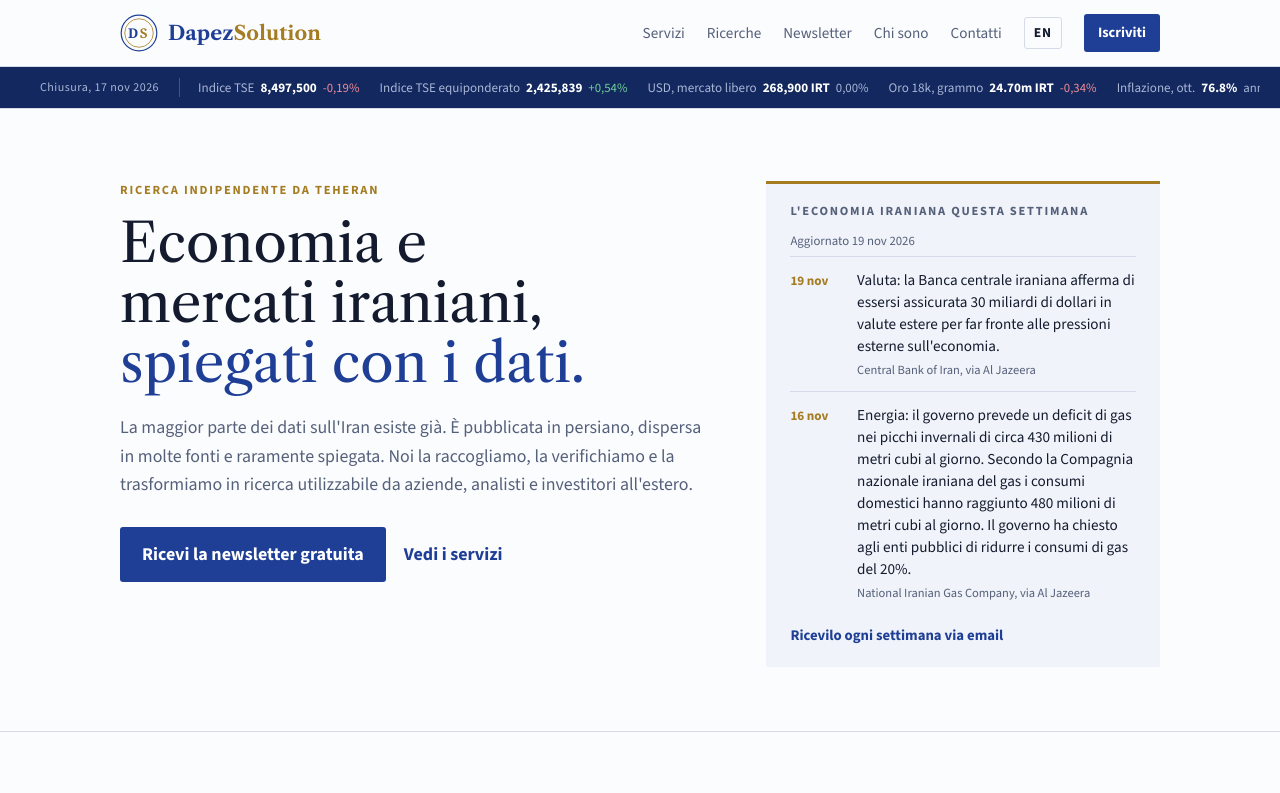
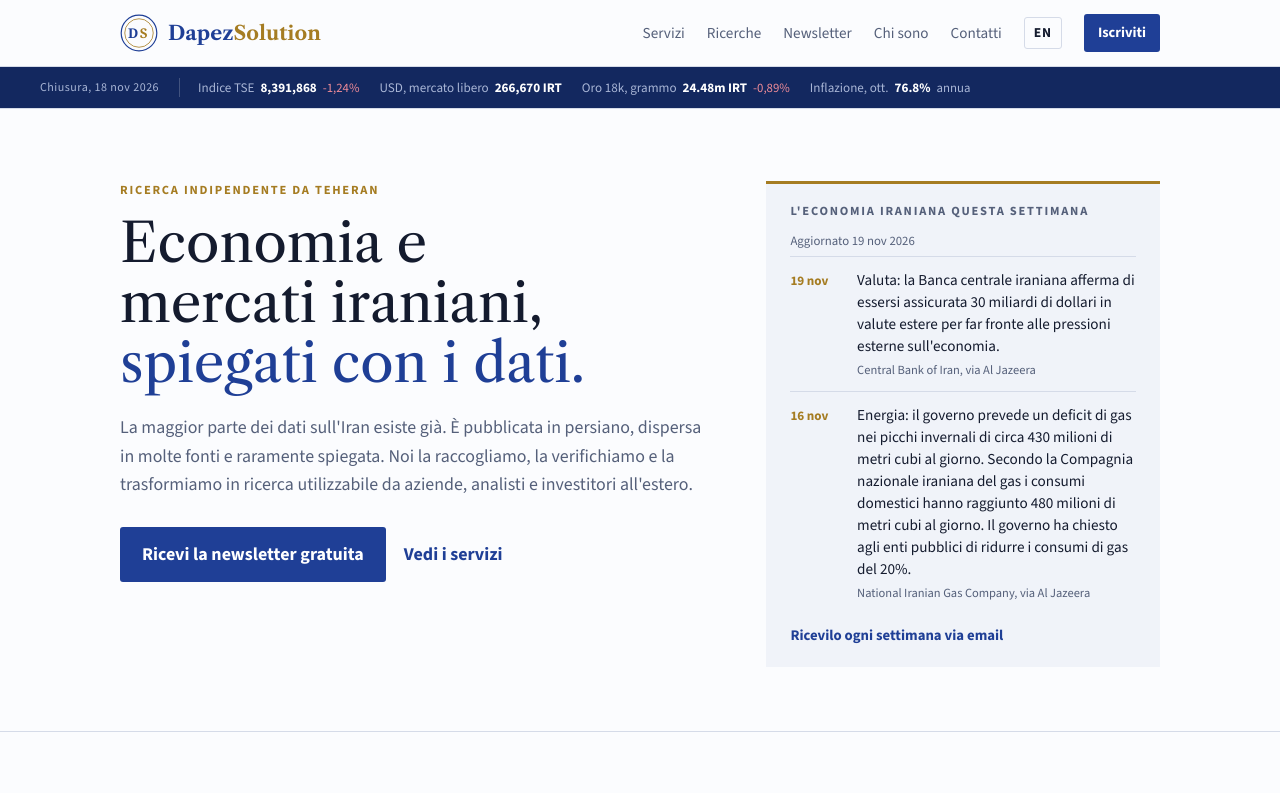
Before and after one commit to dapezsolution/dapezsolution.github.io, a plain HTML site: page it/index.html in a window 1280 px wide. Shown: the top 793 px of the page. Drawn offline with nearby package versions, Linux system fonts and the light colour scheme.

Commit message:
Add files via upload

```diff
--- a/it/index.html
+++ b/it/index.html
@@ -26,7 +26,7 @@
 </header>
 <main>
 
-<div class="ticker" aria-label="Indicatori chiave"><div class="wrap"><ul><li><span class="tk-k">Indice TSE</span><span class="tk-v">8,497,500</span><span class="tk-c down">-0,19%</span></li><li><span class="tk-k">Indice TSE equiponderato</span><span class="tk-v">2,425,839</span><span class="tk-c up">+0,54%</span></li><li><span class="tk-k">USD, mercato libero</span><span class="tk-v">268,900 IRT</span><span class="tk-c ">0,00%</span></li><li><span class="tk-k">Oro 18k, grammo</span><span class="tk-v">24.70m IRT</span><span class="tk-c down">-0,34%</span></li><li><span class="tk-k">Inflazione, ott.</span><span class="tk-v">76.8%</span><span class="tk-c ">annua</span></li></ul><span class="tk-asof">Chiusura, 17 nov 2026</span></div></div>
+<div class="ticker" aria-label="Indicatori chiave"><div class="wrap"><ul><li><span class="tk-k">Indice TSE</span><span class="tk-v">8,391,868</span><span class="tk-c down">-1,24%</span></li><li><span class="tk-k">USD, mercato libero</span><span class="tk-v">266,670 IRT</span></li><li><span class="tk-k">Oro 18k, grammo</span><span class="tk-v">24.48m IRT</span><span class="tk-c down">-0,89%</span></li><li><span class="tk-k">Inflazione, ott.</span><span class="tk-v">76.8%</span><span class="tk-c ">annua</span></li></ul><span class="tk-asof">Chiusura, 18 nov 2026</span></div></div>
 <div class="hero"><div class="wrap">
   <div>
     <p class="eyebrow">Ricerca indipendente da Teheran</p>
```
